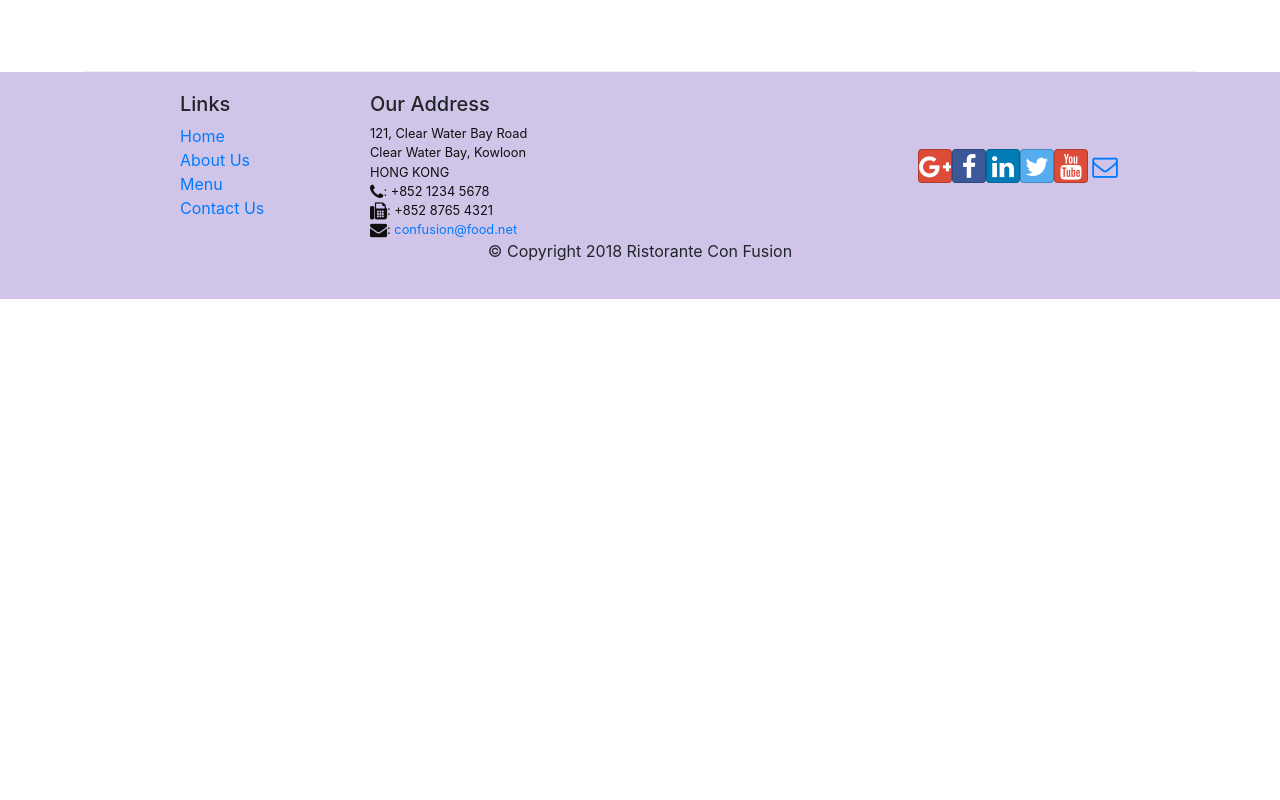
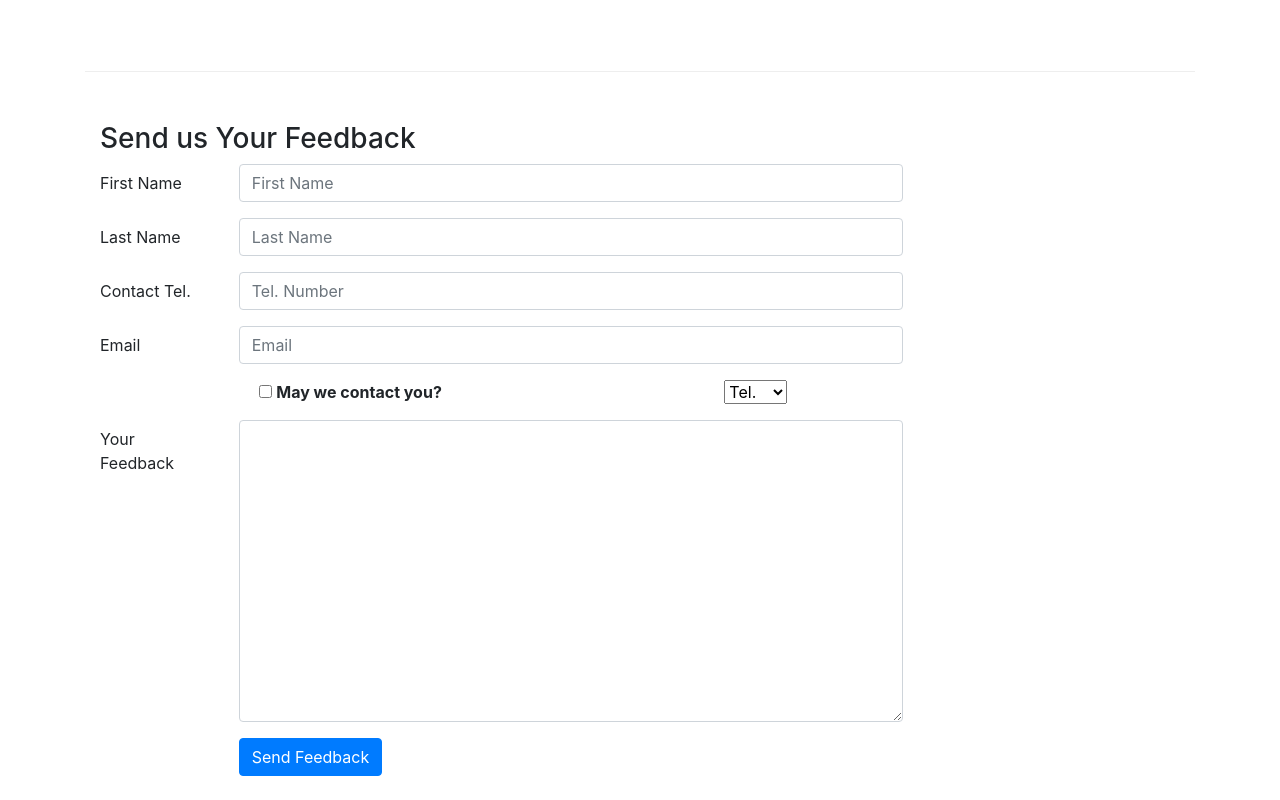
Before and after one commit to VidyasagarKonda/Ristorante-Con-Fusion, a React (Create React App) app: page /contactus in a window 1280 px wide. Shown: the part 840-1640 px from the top of the page. Before the commit the page ends 1139 px from the top, so only its background shows below. Built offline with nearby package versions, Linux system fonts and the light colour scheme.

Commit message:
Controlled form

```diff
--- a/src/Components/ContactComponent.js
+++ b/src/Components/ContactComponent.js
@@ -1,8 +1,45 @@
-import React from 'react';
-import { Breadcrumb, BreadcrumbItem } from 'reactstrap';
+import React, { Component } from 'react';
+import {
+  Breadcrumb,
+  BreadcrumbItem,
+  Button,
+  Form,
+  FormGroup,
+  Label,
+  Input,
+  Col,
+} from 'reactstrap';
 import { Link } from 'react-router-dom';
 
-function Contact(props) {
+class Contact extends Component {
+  constructor(props) {
+    super(props);
+    this.state = {
+      firstname: '',
+      lastname: '',
+      telnum: '',
+      email: '',
+      agree: false,
+      contactType: 'Tel.',
+      message: '',
+    };
+    this.handleSubmit = this.handleSubmit.bind(this);
+    this.handleInputChange = this.handleInputChange.bind(this);
+  }
+
+  handleInputChange(event) {
+    const target = event.target;
+    const value = target.type === 'checkbox' ? target.checked : target.value;
+    const name = target.name;
+    this.setState({ [name]: value });
+  }
+
+  handleSubmit(event) {
+    console.log('Current State is :' + JSON.stringify(this.state));
+    alert('Current State is :' + JSON.stringify(this.state));
+    event.preventDefault();
+  }
+  render() {
     return (
       <div className='container'>
         <div className='row'>
@@ -63,8 +100,126 @@
             </div>
           </div>
         </div>
+        <div className='row row-content'>
+          <div className='col-12'>
+            <h3>Send us Your Feedback</h3>
+          </div>
+          <div className='col-12 col-md-9'>
+            <Form onSubmit={this.handleSubmit}>
+              <FormGroup row>
+                <Label htmlFor='firstname' md={2}>
+                  First Name
+                </Label>
+                <Col md={10}>
+                  <Input
+                    type='text'
+                    id='firstname'
+                    name='firstname'
+                    placeholder='First Name'
+                    value={this.state.firstname}
+                    onChange={this.handleInputChange}
+                  />
+                </Col>
+              </FormGroup>
+              <FormGroup row>
+                <Label htmlFor='lastname' md={2}>
+                  Last Name
+                </Label>
+                <Col md={10}>
+                  <Input
+                    type='text'
+                    id='lastname'
+                    name='lastname'
+                    placeholder='Last Name'
+                    value={this.state.lastname}
+                    onChange={this.handleInputChange}
+                  />
+                </Col>
+              </FormGroup>
+              <FormGroup row>
+                <Label htmlFor='telnum' md={2}>
+                  Contact Tel.
+                </Label>
+                <Col md={10}>
+                  <Input
+                    type='tel'
+                    id='telnum'
+                    name='telnum'
+                    placeholder='Tel. Number'
+                    value={this.state.telnum}
+                    onChange={this.handleInputChange}
+                  />
+                </Col>
+              </FormGroup>
+              <FormGroup row>
+                <Label htmlFor='email' md={2}>
+                  Email
+                </Label>
+                <Col md={10}>
+                  <Input
+                    type='email'
+                    id='email'
+                    name='email'
+                    placeholder='Email'
+                    value={this.state.email}
+                    onChange={this.handleInputChange}
+                  />
+                </Col>
+              </FormGroup>
+              <FormGroup row>
+                <Col md={{ size: 6, offset: 2 }}>
+                  <FormGroup check>
+                    <Label check>
+                      <input
+                        type='checkbox'
+                        name='agree'
+                        checked={this.state.agree}
+                        onChange={this.handleInputChange}
+                      />{' '}
+                      <strong>May we contact you?</strong>
+                    </Label>
+                  </FormGroup>
+                </Col>
+                <Col md={{ size: 3, offset: 1 }}>
+                  <Input
+                    type='select'
+                    name='contactType'
+                    value={this.state.contactType}
+                    onChange={this.handleInputChange}
+                  >
+                    <option>Tel.</option>
+                    <option>Email</option>
+                  </Input>
+                </Col>
+              </FormGroup>
+              <FormGroup row>
+                <Label htmlFor='message' md={2}>
+                  Your Feedback
+                </Label>
+                <Col md={10}>
+                  <Input
+                    type='textarea'
+                    id='message'
+                    name='message'
+                    rows='12'
+                    value={this.state.message}
+                    onChange={this.handleInputChange}
+                  />
+                </Col>
+              </FormGroup>
+              <FormGroup row>
+                <Col md={{ size: 10, offset: 2 }}>
+                  <Button type='submit' color='primary'>
+                    Send Feedback
+                  </Button>
+                </Col>
+              </FormGroup>
+            </Form>
+          </div>
+        </div>
       </div>
     );
   }
+}
 
 export default Contact;
```
Lines whose indentation alone changed are shown as unchanged.
